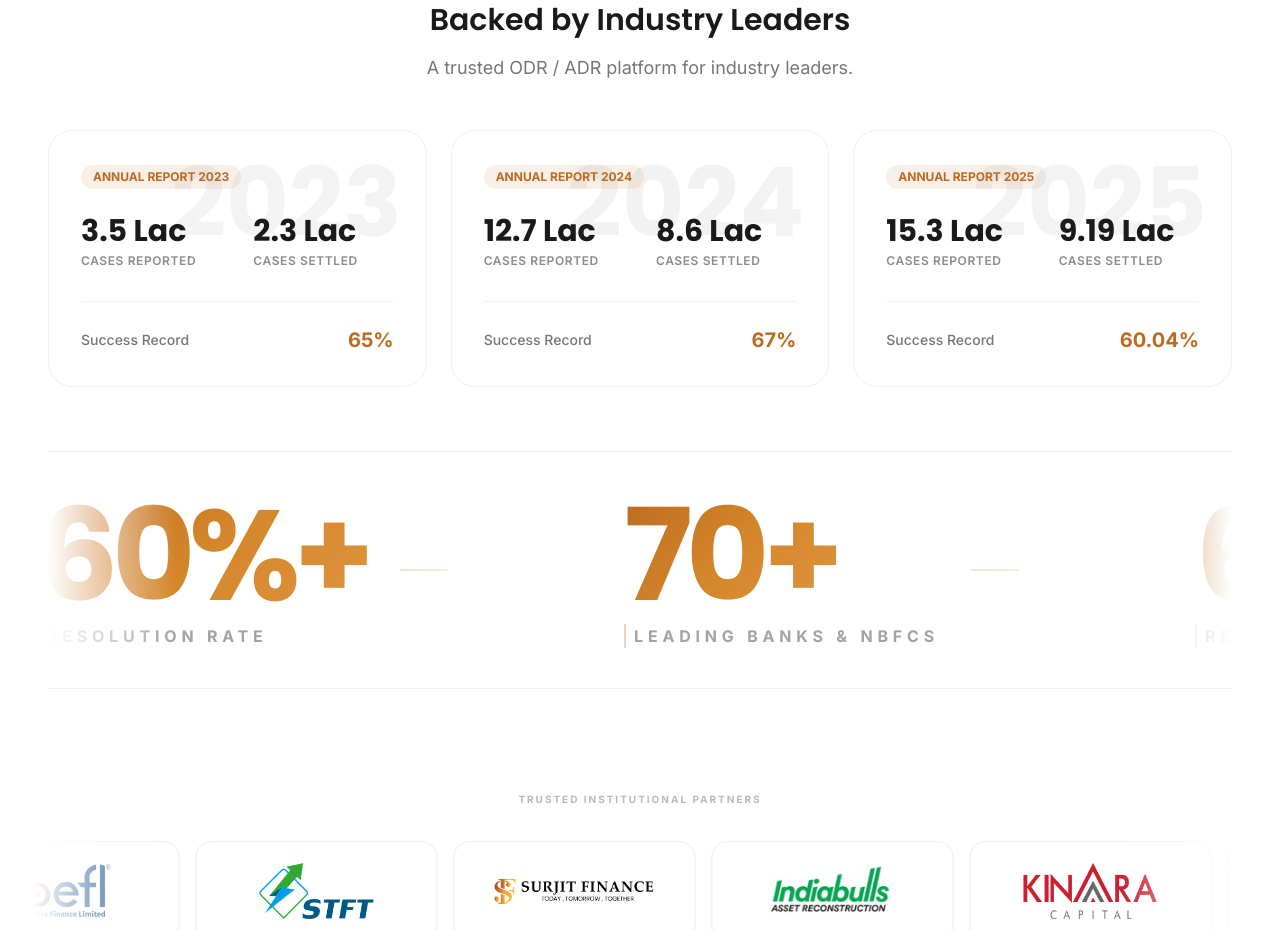
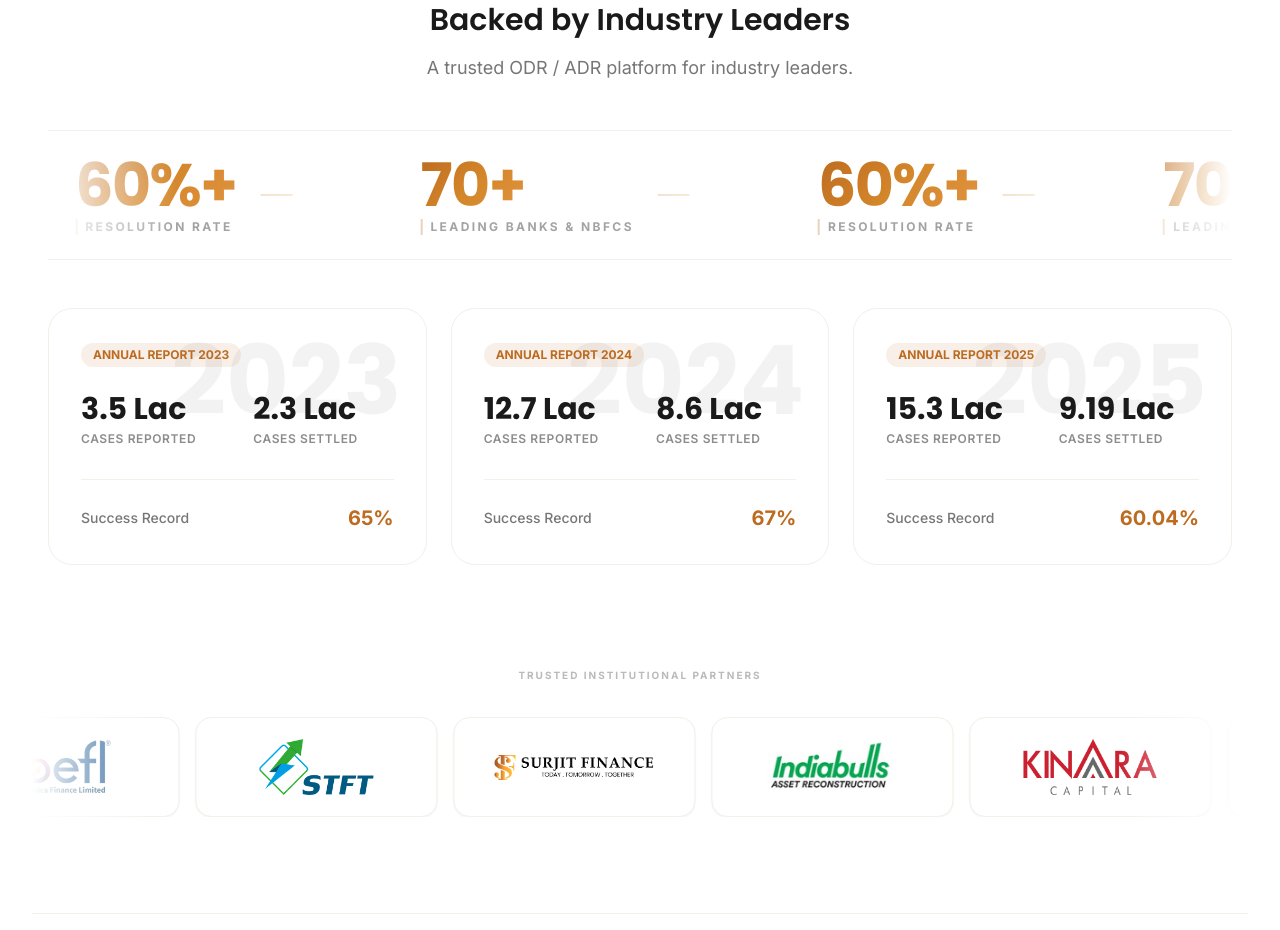
Before and after one commit to pdrcourt/pdrweb, a Next.js app: page / in a window 1280 px wide. Shown: the part 2180-3110 px from the top of the page. Built offline with nearby package versions, Linux system fonts and the light colour scheme.

Commit message:
Added disclaimer

```diff
--- a/components/sections/PartnersSection.tsx
+++ b/components/sections/PartnersSection.tsx
@@ -22,6 +22,42 @@ export function PartnersSection() {
               {partnersContent.subheading}
             </p>
           )}
+
+          {/* Hero Statistics Marquee */}
+          <div className="relative w-full overflow-hidden py-6 mb-12 border-t border-b border-cream-200 dark:border-white/5">
+            {/* Fade masks */}
+            <div className="absolute left-0 top-0 bottom-0 w-32 bg-gradient-to-r from-white to-transparent dark:from-dark z-10 pointer-events-none" />
+            <div className="absolute right-0 top-0 bottom-0 w-32 bg-gradient-to-l from-white to-transparent dark:from-dark z-10 pointer-events-none" />
+
+            <motion.div
+              className="flex gap-16 items-center w-max"
+              animate={{ x: ["0%", "-50%"] }}
+              transition={{
+                x: { repeat: Infinity, duration: 25, ease: "linear" },
+              }}
+            >
+              {[...Array(4)].map((_, groupIdx) => (
+                <div key={groupIdx} className="flex gap-16 items-center shrink-0">
+                  {partnersContent.reachStats
+                    ?.filter(s => s.label.includes("Resolution Rate") || s.label.includes("Leading Banks & NBFCs"))
+                    .map((stat, i) => (
+                      <div key={`${groupIdx}-${i}`} className="flex items-center gap-6 px-8 group">
+                        <div className="flex flex-col items-start gap-1">
+                          <div className="text-4xl md:text-6xl font-display font-bold gold-text tracking-tight leading-none group-hover:scale-105 transition-transform duration-500">
+                            {stat.value}
+                          </div>
+                          <div className="text-[10px] md:text-xs font-bold uppercase tracking-[0.2em] text-dark/40 dark:text-white/40 pl-2 border-l-2 border-primary/30">
+                            {stat.label}
+                          </div>
+                        </div>
+                        {/* Elegant Divider */}
+                        <div className="w-8 h-[2px] bg-gold-gradient opacity-20" />
+                      </div>
+                    ))}
+                </div>
+              ))}
+            </motion.div>
+          </div>
 
           {/* Report Statistics Grid */}
           <div className="grid md:grid-cols-3 gap-6 mb-16 text-left">
@@ -62,42 +98,6 @@ export function PartnersSection() {
                 </div>
               </div>
             ))}
-          </div>
-
-          {/* Hero Statistics Marquee */}
-          <div className="relative w-full overflow-hidden py-10 my-10 border-t border-b border-cream-200 dark:border-white/5">
-            {/* Fade masks */}
-            <div className="absolute left-0 top-0 bottom-0 w-32 bg-gradient-to-r from-white to-transparent dark:from-dark z-10 pointer-events-none" />
-            <div className="absolute right-0 top-0 bottom-0 w-32 bg-gradient-to-l from-white to-transparent dark:from-dark z-10 pointer-events-none" />
-
-            <motion.div
-              className="flex gap-20 items-center w-max"
-              animate={{ x: ["0%", "-50%"] }}
-              transition={{
-                x: { repeat: Infinity, duration: 25, ease: "linear" },
-              }}
-            >
-              {[...Array(4)].map((_, groupIdx) => (
-                <div key={groupIdx} className="flex gap-20 items-center shrink-0">
-                  {partnersContent.reachStats
-                    ?.filter(s => s.label.includes("Resolution Rate") || s.label.includes("Leading Banks & NBFCs"))
-                    .map((stat, i) => (
-                      <div key={`${groupIdx}-${i}`} className="flex items-center gap-8 px-12 group">
-                        <div className="flex flex-col items-start gap-1">
-                          <div className="text-7xl md:text-9xl font-display font-bold gold-text tracking-tighter leading-none group-hover:scale-105 transition-transform duration-500">
-                            {stat.value}
-                          </div>
-                          <div className="text-sm md:text-base font-bold uppercase tracking-[0.3em] text-dark/40 dark:text-white/40 pl-2 border-l-2 border-primary/30">
-                            {stat.label}
-                          </div>
-                        </div>
-                        {/* Elegant Divider */}
-                        <div className="w-12 h-[2px] bg-gold-gradient opacity-20" />
-                      </div>
-                    ))}
-                </div>
-              ))}
-            </motion.div>
           </div>
         </motion.div>
 
```
